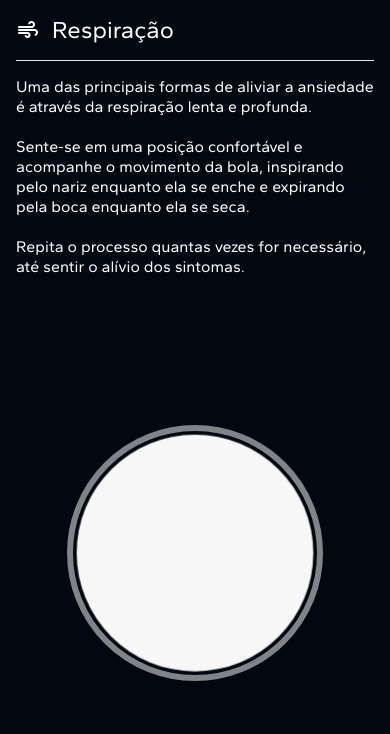
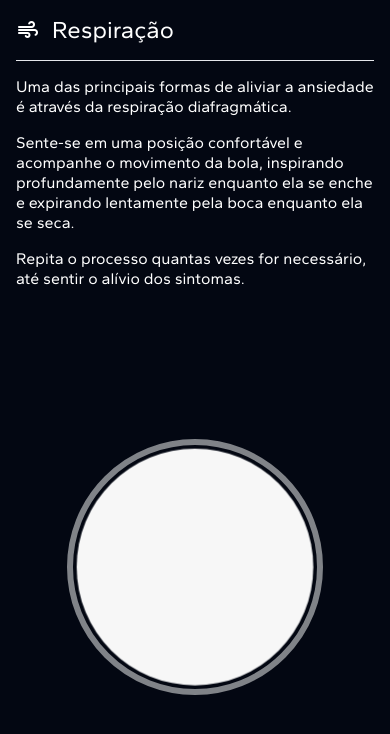
Before and after one commit to kelio-mv/anxiety, a React (Vite) app: page /breathing in a window 390 px wide. Shown: the top 734 px of the page. Built offline with nearby package versions, Linux system fonts and the light colour scheme.

Commit message:
Better responsiveness

```diff
--- a/src/pages/Breathing.jsx
+++ b/src/pages/Breathing.jsx
@@ -2,22 +2,20 @@ import Icon from "../components/Icon";
 
 function Breathing() {
   return (
-    <div className="flex flex-col h-full p-4">
+    <div className="flex flex-col gap-4 min-h-full p-4">
       <div>
         <Icon name="air" />
         <span className="ml-3 text-2xl align-middle">Respiração</span>
       </div>
-      <hr className="my-4" />
+      <hr />
+      <p>Uma das principais formas de aliviar a ansiedade é através da respiração diafragmática.</p>
       <p>
-        Uma das principais formas de aliviar a ansiedade é através da respiração lenta e profunda.
+        Sente-se em uma posição confortável e acompanhe o movimento da bola, inspirando
+        profundamente pelo nariz enquanto ela se enche e expirando lentamente pela boca enquanto ela
+        se seca.
       </p>
-      <br />
-      <p>
-        Sente-se em uma posição confortável e acompanhe o movimento da bola, inspirando pelo nariz
-        enquanto ela se enche e expirando pela boca enquanto ela se seca.
-      </p>
-      <br />
       <p> Repita o processo quantas vezes for necessário, até sentir o alívio dos sintomas.</p>
+
       <div className="flex justify-center items-center grow">
         <div className="flex justify-center items-center w-64 h-64 border-[6px] border-[#808388] rounded-full">
           <div className="w-1/2 h-1/2 bg-white rounded-full opacity-50 animate-[breathing_14s_linear_infinite]" />
```
